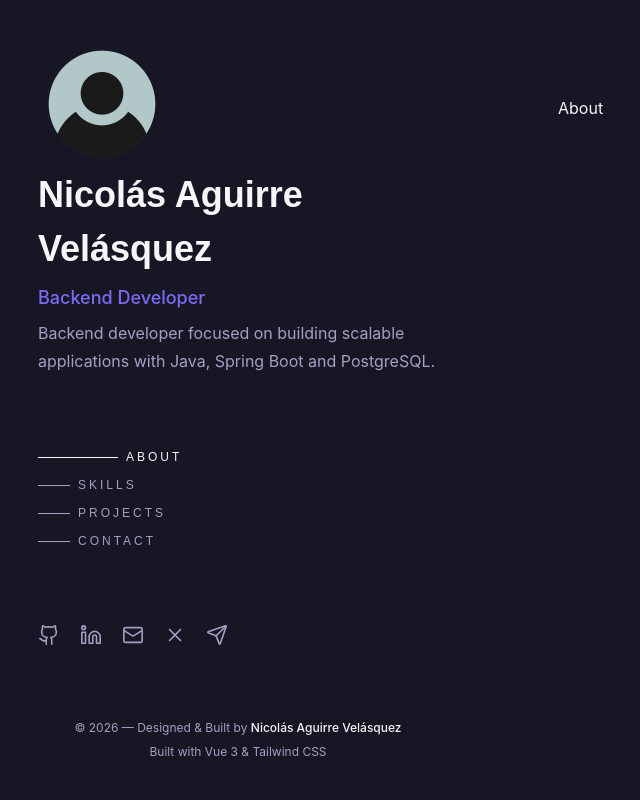
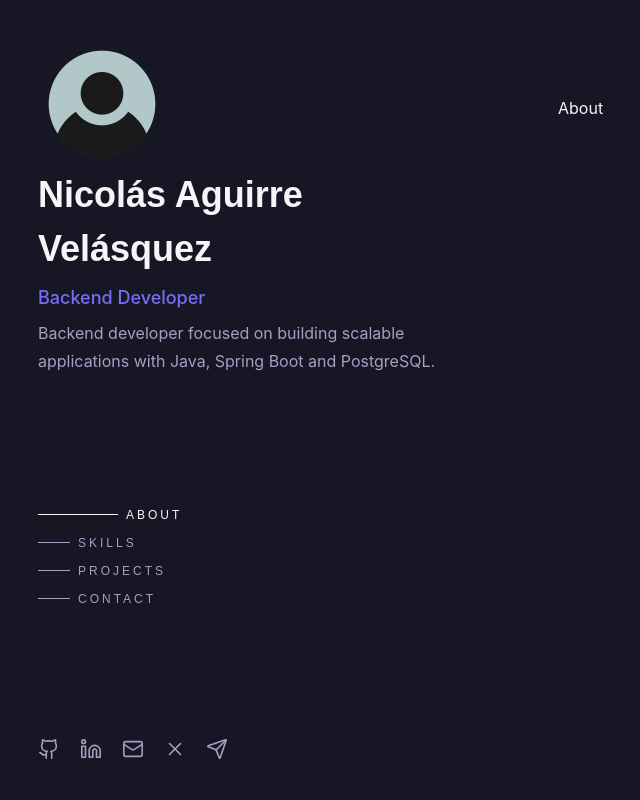
Before and after one commit to nicolasav0/web-portfolio, a Vue app in the folder frontend/: page / in a window 1280 px wide. Shown: the top 800 px of the page, without its empty margins (2-642 px from the left). Built offline with nearby package versions, Linux system fonts and the light colour scheme.

Commit message:
fix(front): remove the footer from the sidebar

```diff
--- a/frontend/src/components/layout/Sidebar.vue
+++ b/frontend/src/components/layout/Sidebar.vue
@@ -2,7 +2,6 @@
 import Profile from './Profile.vue'
 import Navigation from './Navigation.vue'
 import SocialLinks from './SocialLinks.vue'
-import Footer from './Footer.vue'
 </script>
 
 <template>
@@ -20,8 +19,6 @@ import Footer from './Footer.vue'
       <Navigation />
 
       <SocialLinks />
-
-      <Footer />
     </div>
   </aside>
 </template>
```
